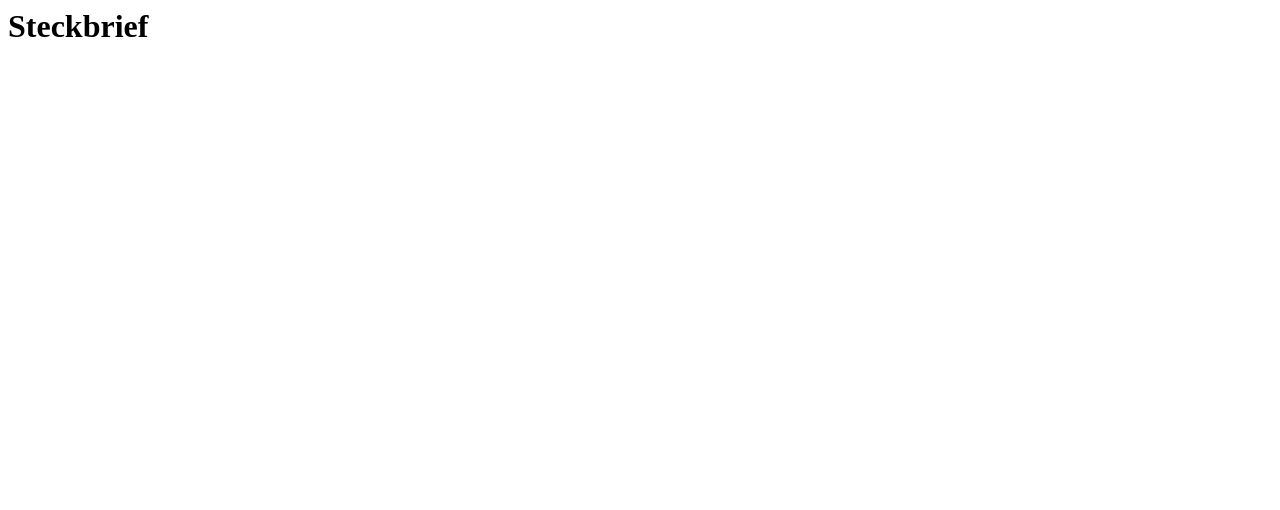
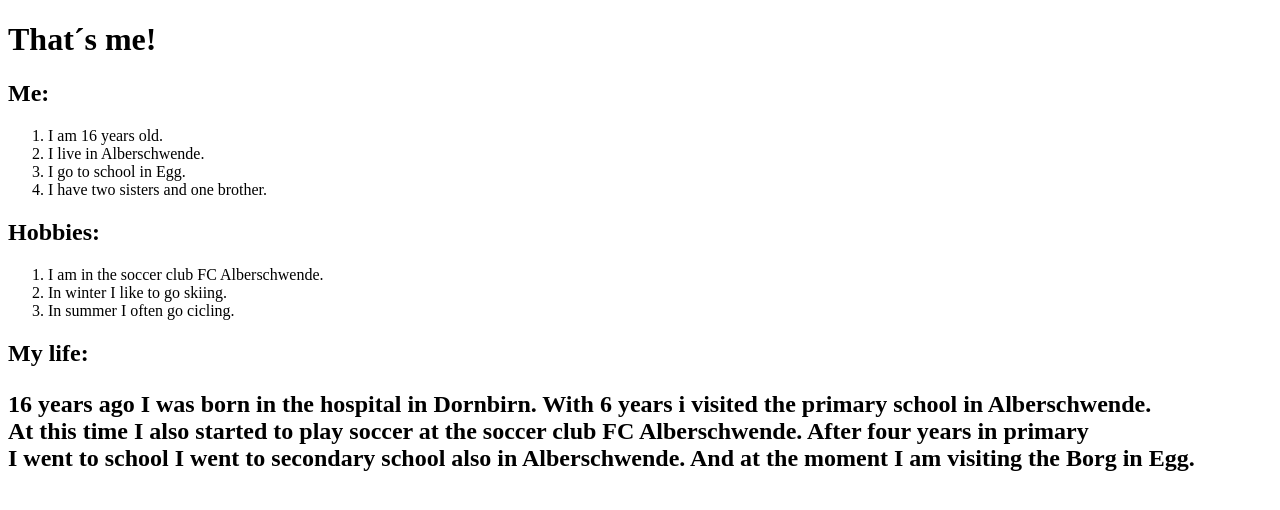
Before and after one commit to jonasimmler/jonasimmler.github.io, a plain HTML site: page index.html in a window 1280 px wide. Drawn offline with Linux system fonts and the light colour scheme.

Commit message:
Add files via upload

```diff
--- a/index.html
+++ b/index.html
@@ -1,9 +1,37 @@
-<!DOCTYPE>
+<!DOCTYPE html>
 <html>
-<head>
-<title> Über mich! </title>
-</head>
-<body>
-<h1> Steckbrief </h1>
-</body>
+    <head>
+
+        <title>About me</title>
+    </head>
+    <body>
+
+    <h1>That´s me!</h1>
+
+
+    <h2>Me:</h2>
+    <ol>
+        <li>I am 16 years old.</li>
+        <li>I live in Alberschwende.</li>
+        <li>I go to school in Egg.</li>
+        <li>I have two sisters and one brother.</li>
+    </ol>
+
+
+
+    <h2>Hobbies:</h2>
+    <ol>
+        <li>I am in the soccer club FC Alberschwende.</li>
+        <li>In winter I like to go skiing.</li>
+        <li>In summer I often go cicling.</li>
+    </ol>
+
+
+    <h2>My life:<h2>
+    <p> 16 years ago I was born in the hospital in Dornbirn. With 6 years i visited the primary school in Alberschwende.<br>
+        At this time I also started to play soccer at the soccer club FC Alberschwende. After four years in primary<br>
+        I went to school I went to secondary school also in Alberschwende. And at the moment I am visiting the Borg in Egg.
+      </p>
+
+    </body>
 </html>
```
